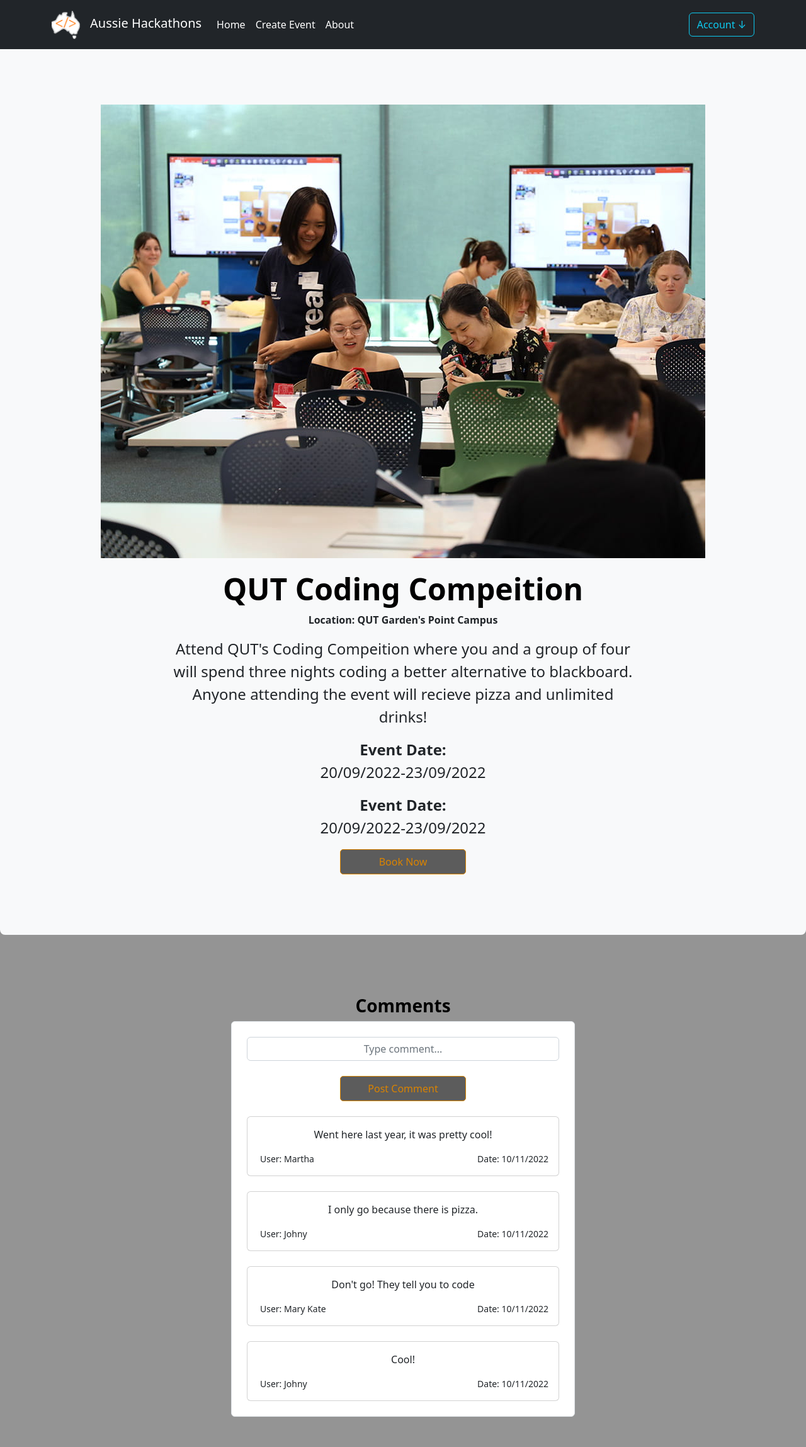
After one commit to Ruben-Cooper/HackRadar, a Flask app: page /event/ in a window 1280 px wide. The commit adds this page. Shown: the whole page at 63% size. Run offline with Flask 2, Linux system fonts and the light colour scheme; some libraries are stand-ins or nearby versions.

Commit message:
Making a general example of event page
Using Ruben's page as example

```diff
--- a/hackathon/forms.py
+++ b/hackathon/forms.py
@@ -60,5 +60,5 @@
                                  InputRequired("Please Enter Event Category")], choices=categories)
     event_status = SelectField("Event Status", validators=[
                                  InputRequired("Please Enter Event Status")], choices=status_categories)
-    online_event = SelectField("Online Event", choices=online_categories,)
+    online_event = SelectField("Online Event", choices=online_categories)
     submit = SubmitField("Create Event")
--- a/hackathon/static/css/main.css
+++ b/hackathon/static/css/main.css
@@ -317,14 +317,39 @@
     box-shadow: 0 0 0 0.2rem rgba(218, 131, 0, 0.25);
 }
 
+/*--------------------------------------------------*/
+/*                   View Events                    */
+/*--------------------------------------------------*/
+#event .container{
+    text-align: "center";
+}
 
+#event .create-btn{
+    background-color: #5c5c5c;
+    color: #da8300;
+    border: 1px solid #da8300;
+    padding: 7px;
+    width: 200px;
+    border-radius: 5px;
+}
 
+#event .create-btn:hover{
+    background-color: #da8300;
+    color: white;
+}
 
+#event .form-control:focus {
+    border-color: #da8300;
+    box-shadow: 0 0 0 0.2rem rgba(218, 131, 0, 0.25);
+}
 
+#event .fw-bold{
+    color: #000000;
+}
 
-
-
-
+#event h3{
+    color: #000000;
+}
 
 
 
--- /dev/null
+++ b/hackathon/templates/view_event.html
@@ -0,0 +1,101 @@
+{% extends "header.html"%}
+{% block header %}
+
+<body style="background-color: #949494;">
+    <!-- Event Details -->
+    <div class="p-5 mb-5 bg-light rounded-3">
+        <div class="container py-5" id="event" align = "center">
+            <img src="../static/img/qut.jpg" class="img-qut img-fluid" />
+            <h1 class="display-5 fw-bold">QUT Coding Compeition</h1>
+            <p><strong>Location: QUT Garden's Point Campus</strong></p>
+            <p class="col-md-8 fs-4 text-center">Attend QUT's Coding Compeition where you and a group of four will spend
+                three nights coding a better alternative to blackboard. Anyone attending the event will recieve pizza
+                and unlimited drinks!</p>
+            <p class="col-md-8 fs-4 text-center"><strong>Event Date:</strong><br>
+                20/09/2022-23/09/2022</p>
+            <p class="col-md-8 fs-4 text-center"><strong>Event Date:</strong><br>
+                20/09/2022-23/09/2022</p>
+            <button class="create-btn" type="button">Book Now</button>
+        </div>
+    </div>
+     <!-- Comment Section -->
+     <div class="container py-5" id="event" align="center">
+        <h3 class="display-10 fw-bold">Comments</h3>
+        <div class="row d-flex justify-content-center">
+            <div class="col-md-8 col-lg-6">
+                <div class="card shadow-0 border">
+                    <div class="card-body p-4">
+                        <div class="form-outline mb-4">
+                            <input type="text" id="addComment" class="form-control" placeholder="Type comment..." />
+                            <br>
+                            <button class="create-btn" type="button">Post Comment</button>
+                        </div>
+
+                        <div class="card mb-4">
+                            <div class="card-body">
+                                <p>Went here last year, it was pretty cool!</p>
+
+                                <div class="d-flex justify-content-between">
+                                    <div class="d-flex flex-row align-items-center">
+                                        <p class="small mb-0 ms-1">User: Martha</p>
+                                    </div>
+                                    <div class="d-flex flex-row align-items-center">
+                                        <p class="small mb-0 ms-1">Date: 10/11/2022</p>
+                                    </div>
+                                </div>
+                            </div>
+                        </div>
+
+                        <div class="card mb-4">
+                            <div class="card-body">
+                                <p>I only go because there is pizza.</p>
+
+                                <div class="d-flex justify-content-between">
+                                    <div class="d-flex flex-row align-items-center">
+                                        <p class="small mb-0 ms-1">User: Johny</p>
+                                    </div>
+                                    <div class="d-flex flex-row align-items-center">
+                                        <p class="small mb-0 ms-1">Date: 10/11/2022</p>
+                                    </div>
+                                </div>
+                            </div>
+                        </div>
+
+                        <div class="card mb-4">
+                            <div class="card-body">
+                                <p>Don't go! They tell you to code</p>
+
+                                <div class="d-flex justify-content-between">
+                                    <div class="d-flex flex-row align-items-center">
+                                        <p class="small mb-0 ms-1">User: Mary Kate</p>
+                                    </div>
+                                    <div class="d-flex flex-row align-items-center">
+                                        <p class="small mb-0 ms-1">Date: 10/11/2022</p>
+                                    </div>
+                                </div>
+                            </div>
+                        </div>
+
+                        <div class="card">
+                            <div class="card-body">
+                                <p>Cool!</p>
+
+                                <div class="d-flex justify-content-between">
+                                    <div class="d-flex flex-row align-items-center">
+                                        <p class="small mb-0 ms-1">User: Johny</p>
+                                    </div>
+                                    <div class="d-flex flex-row align-items-center">
+                                        <p class="small mb-0 ms-1">Date: 10/11/2022</p>
+                                    </div>
+                                </div>
+                            </div>
+                        </div>
+                    </div>
+                </div>
+            </div>
+        </div>
+    </div>
+</body>
+
+
+{% endblock %}
--- a/hackathon/views.py
+++ b/hackathon/views.py
@@ -62,3 +62,7 @@
 @bp.route('/booking_history')
 def booking_history():
     return render_template('booking_history.html')
+
+@bp.route('/event/')
+def event_details():
+    return render_template('view_event.html')
```
